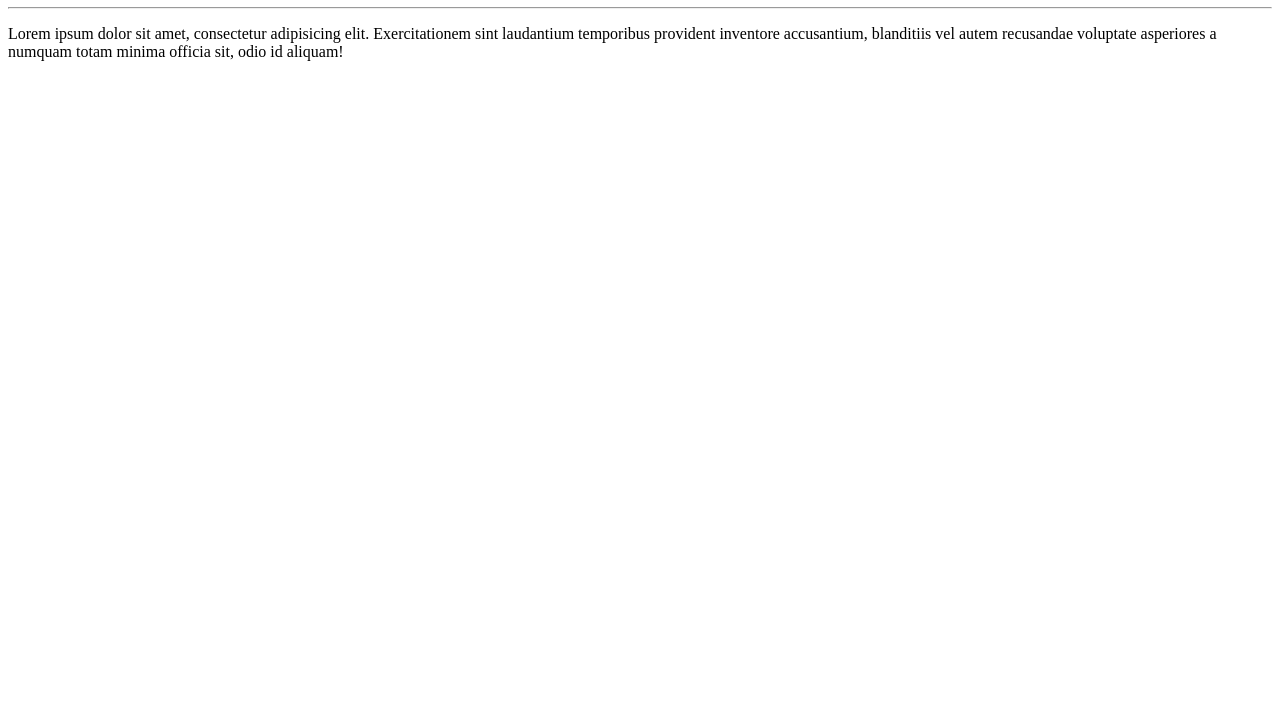
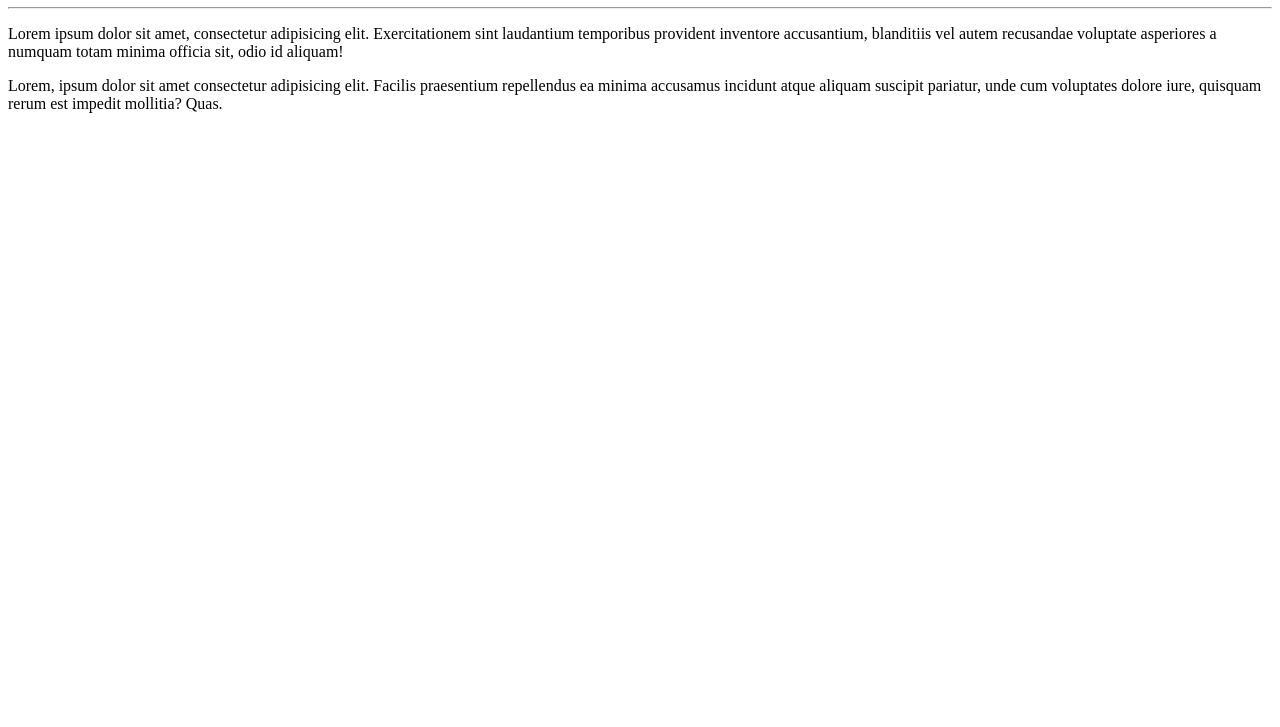
Before and after one commit to edskate/Lesson-Homework-001, a plain HTML site: page index01.html in a window 1280 px wide. Shown: the part 73-800 px from the top of the page. Drawn offline with Linux system fonts and the light colour scheme.

Commit message:
adicionei um parágrafo

```diff
--- a/index01.html
+++ b/index01.html
@@ -10,5 +10,6 @@
     <h1>World Camp.</h1>
     <hr>
     <p>Lorem ipsum dolor sit amet, consectetur adipisicing elit. Exercitationem sint laudantium temporibus provident inventore accusantium, blanditiis vel autem recusandae voluptate asperiores a numquam totam minima officia sit, odio id aliquam!</p>
+    <p>Lorem, ipsum dolor sit amet consectetur adipisicing elit. Facilis praesentium repellendus ea minima accusamus incidunt atque aliquam suscipit pariatur, unde cum voluptates dolore iure, quisquam rerum est impedit mollitia? Quas.</p>
 </body>
 </html>
```
